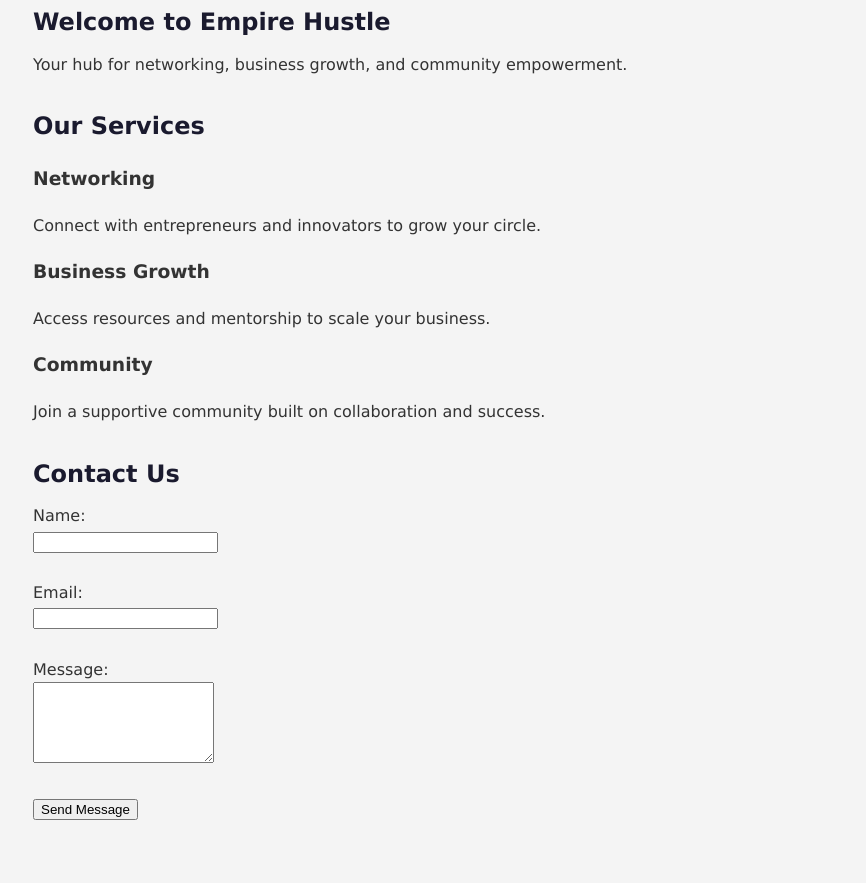
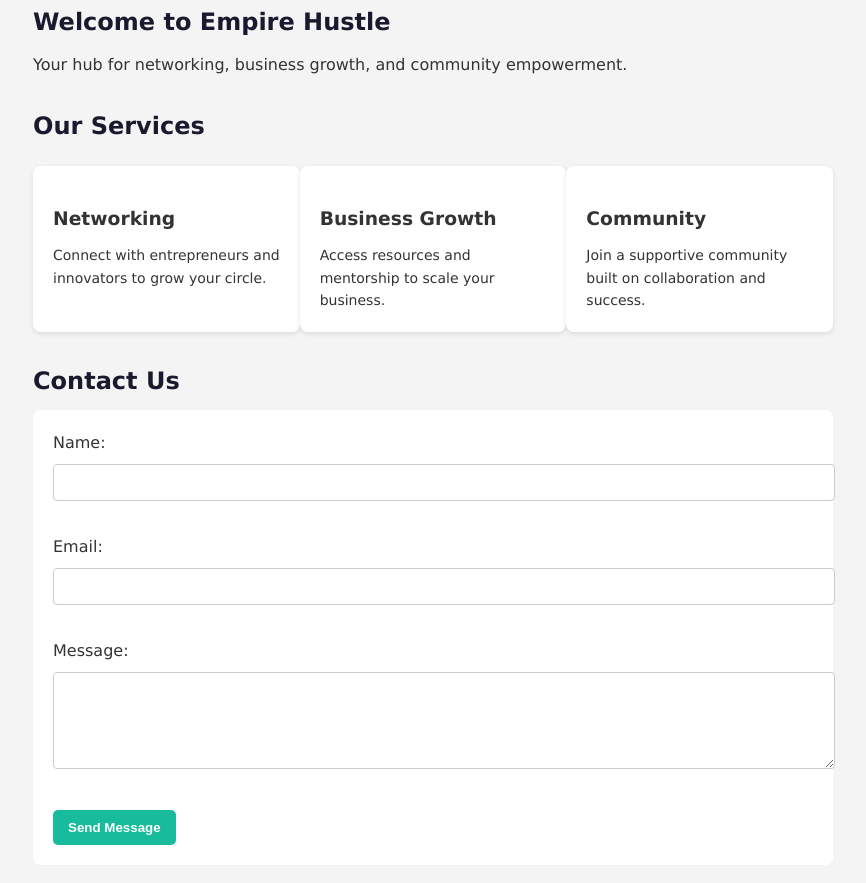
Before and after one commit to damilolastephen89-creator/EMPIREHUSTLE, a website: page index.html in a window 1280 px wide. Shown: the part 487-1370 px from the top of the page, without its empty margins (207-1073 px from the left). Drawn offline with Linux system fonts and the light colour scheme.

Commit message:
Update style.css

```diff
--- a/style.css
+++ b/style.css
@@ -67,3 +67,54 @@
   padding: 15px 0;
   margin-top: 40px;
 }
+
+.services {
+  display: flex;
+  justify-content: space-around;
+  margin-top: 20px;
+}
+
+.card {
+  background: #fff;
+  padding: 20px;
+  border-radius: 8px;
+  width: 30%;
+  box-shadow: 0 2px 5px rgba(0,0,0,0.1);
+}
+
+.card h3 {
+  margin-bottom: 10px;
+  color: inherit;
+}
+
+.card p {
+  font-size: 14px;
+}
+
+form {
+  background: #fff;
+  padding: 20px;
+  border-radius: 8px;
+}
+
+form input, form textarea {
+  width: 100%;
+  padding: 10px;
+  margin: 8px 0;
+  border: 1px solid #ccc;
+  border-radius: 4px;
+}
+
+form button {
+  background: #18bc9c; /* or your theme accent */
+  color: #fff;
+  border: none;
+  padding: 10px 15px;
+  cursor: pointer;
+  font-weight: bold;
+  border-radius: 5px;
+}
+
+form button:hover {
+  opacity: 0.9;
+}
```
